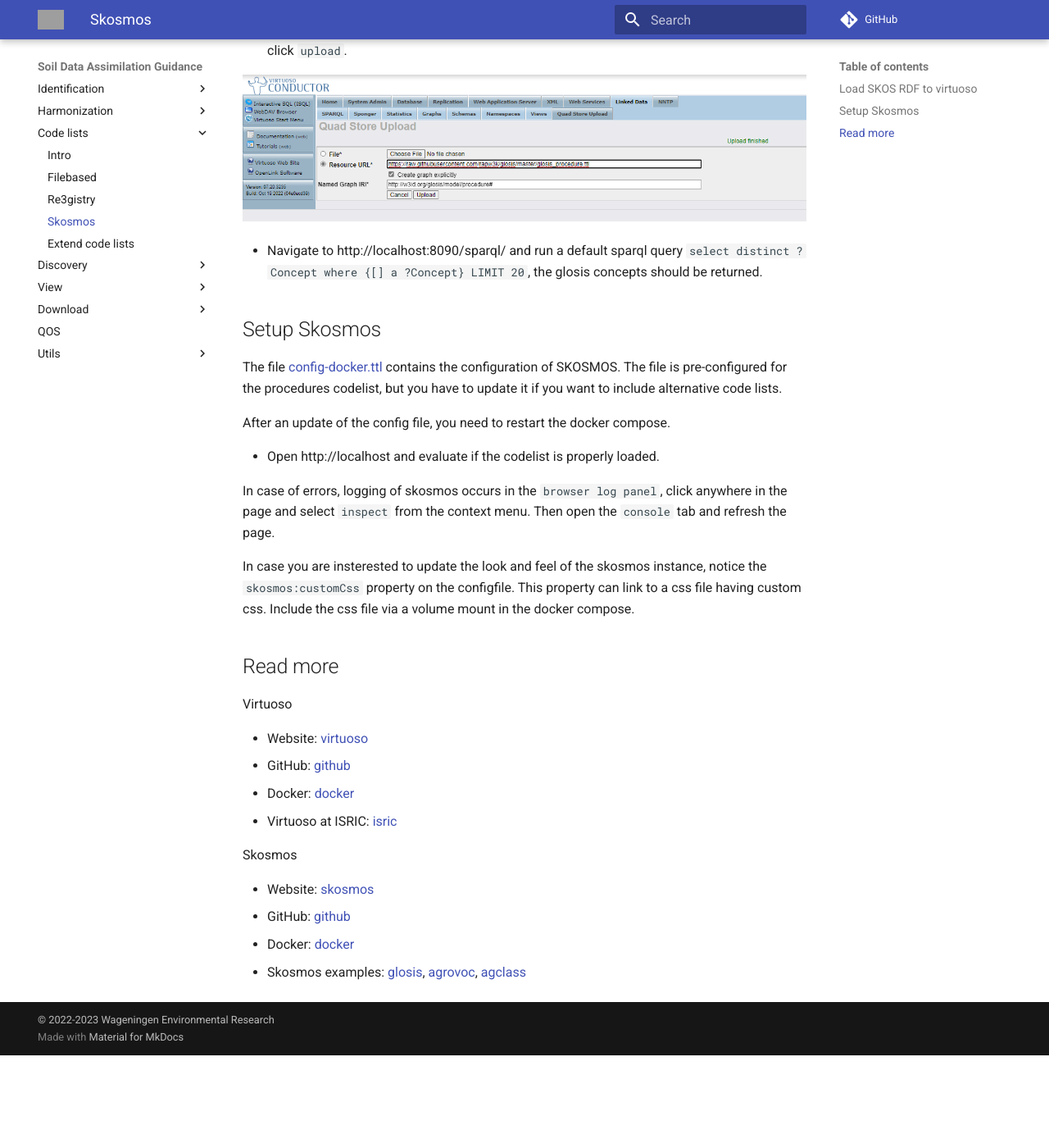
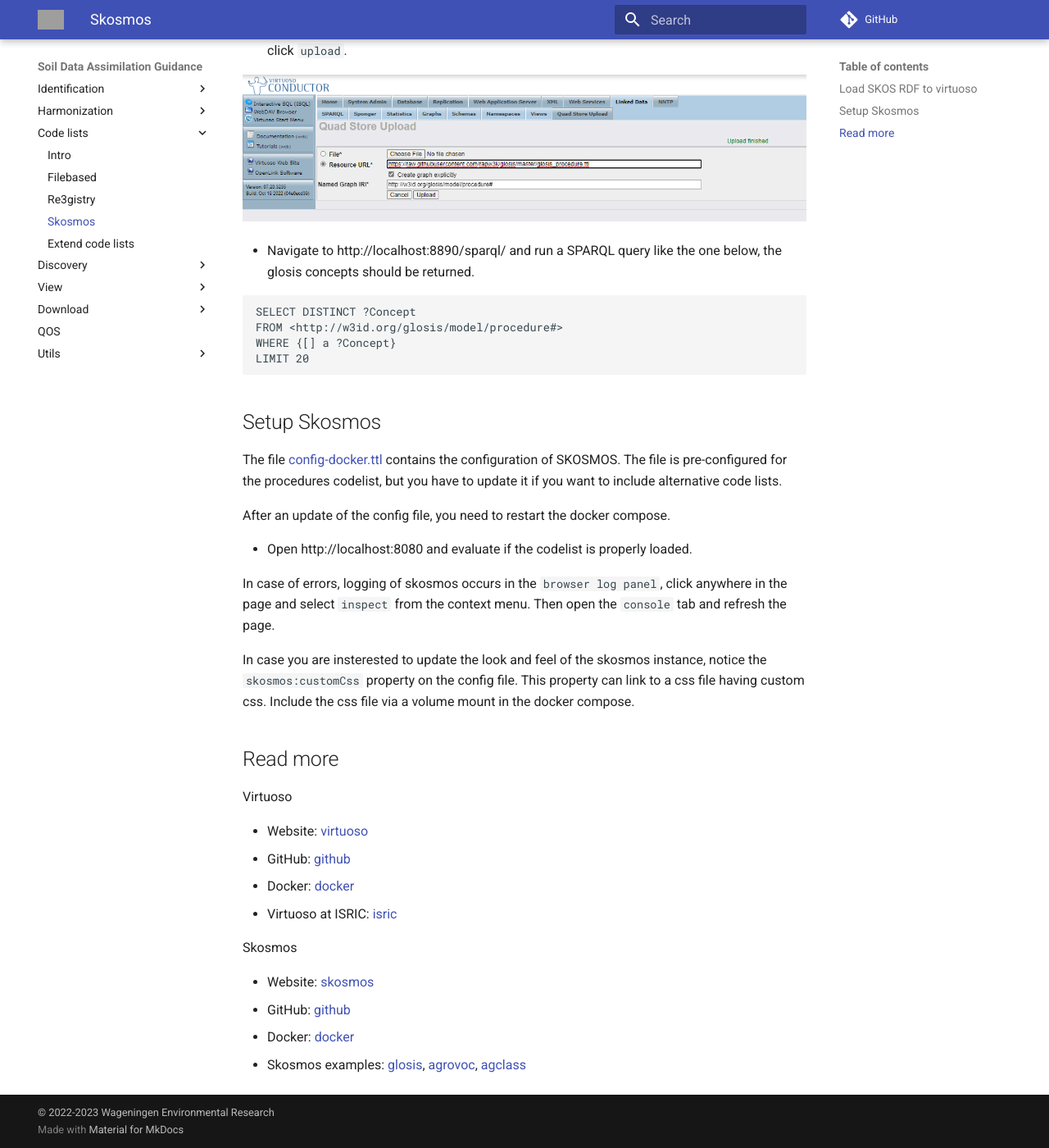
Before and after one commit to ejpsoil/soildata-assimilation-guidance, an MkDocs documentation site: the page built from docs/cookbook/virtuoso.md, in a window 1280 px wide and 1400 px high, scrolled down 1163 px. Shown: the whole window at 82% size. Built offline with MkDocs 1.6.1 and Material for MkDocs 9.7.7, drawn with Linux system fonts in a browser that asks for light colours; comment, search, counter and statistics services are not loaded; before the commit the page ends 2450 px from its top, so only the background shows below that; some of the changed text lies outside the part shown; grey boxes are pictures that could not be loaded.

Commit message:
Various corrections to Virtuoso document

````diff
--- a/docs/cookbook/virtuoso.md
+++ b/docs/cookbook/virtuoso.md
@@ -19,7 +19,7 @@
 
 (ctrl-c to stop the containers)
 
-- Open http://localhost:8090/conductor and login using user: dba, password: dba (the password is configured as part of the docker compose)
+- Open http://localhost:8890/conductor and login using user: dba, password: dba (the password is configured as part of the docker compose)
 
 ![Log in to virtuoso](img/virtuoso-dba.png)
 
@@ -29,7 +29,14 @@
 
 ![Upload Quad store](img/virtuoso-upload.png)
 
-- Navigate to http://localhost:8090/sparql/ and run a default sparql query `select distinct ?Concept where {[] a ?Concept} LIMIT 20`, the glosis concepts should be returned.
+- Navigate to http://localhost:8890/sparql/ and run a SPARQL query like the one below, the glosis concepts should be returned.
+
+```
+SELECT DISTINCT ?Concept
+FROM <http://w3id.org/glosis/model/procedure#>
+WHERE {[] a ?Concept}
+LIMIT 20
+```
 
 ## Setup Skosmos
 
@@ -37,11 +44,11 @@
 
 After an update of the config file, you need to restart the docker compose.
 
-- Open http://localhost and evaluate if the codelist is properly loaded.
+- Open http://localhost:8080 and evaluate if the codelist is properly loaded.
 
 In case of errors, logging of skosmos occurs in the `browser log panel`, click anywhere in the page and select `inspect` from the context menu. Then open the `console` tab and refresh the page.
 
-In case you are insterested to update the look and feel of the skosmos instance, notice the `skosmos:customCss` property on the configfile. This property can link to a css file having custom css. Include the css file via a volume mount in the docker compose.
+In case you are insterested to update the look and feel of the skosmos instance, notice the `skosmos:customCss` property on the config file. This property can link to a css file having custom css. Include the css file via a volume mount in the docker compose.
 
 ## Read more
 
````
